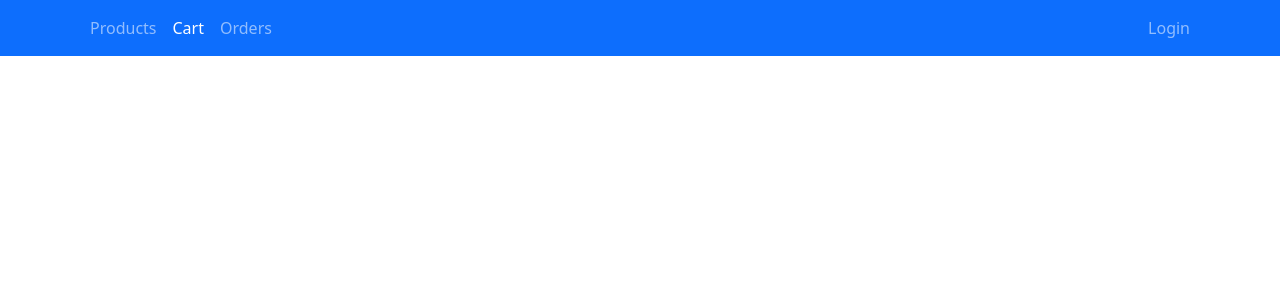
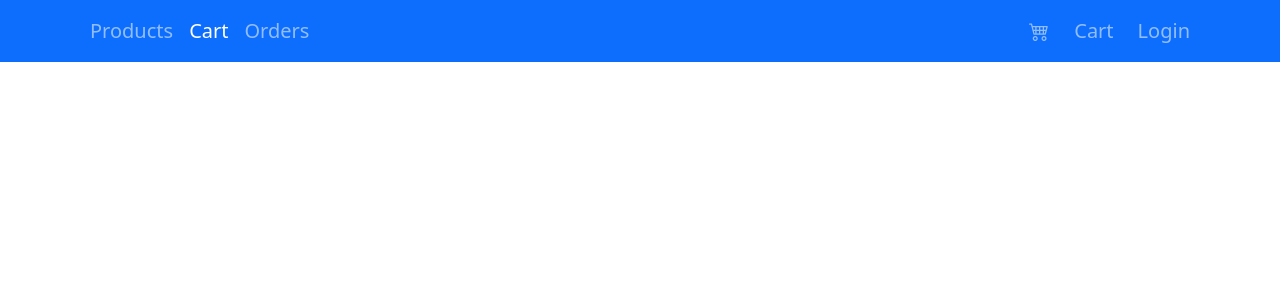
Before and after one commit to Lukasz0104/AJI_TUL_2022, an Angular app in the folder zadanie4/frontend/: page / in a window 1280 px wide. Shown: the top 300 px of the page. Built offline with nearby package versions, Linux system fonts and the light colour scheme.

Commit message:
Task 4 - Add to cart, show cart popover on hover

```diff
--- a/zadanie4/frontend/package.json
+++ b/zadanie4/frontend/package.json
@@ -23,6 +23,7 @@
         "@ng-bootstrap/ng-bootstrap": "^13.1.1",
         "@popperjs/core": "^2.10.2",
         "bootstrap": "^5.2.0",
+        "bootstrap-icons": "^1.10.2",
         "rxjs": "~7.5.0",
         "tslib": "^2.3.0",
         "zone.js": "~0.11.4"
--- a/zadanie4/frontend/src/app/app-routing.module.ts
+++ b/zadanie4/frontend/src/app/app-routing.module.ts
@@ -1,11 +1,16 @@
 import { NgModule } from '@angular/core';
 import { RouterModule, Routes } from '@angular/router';
+import { CartComponent } from './components/cart/cart.component';
 import { ProductsComponent } from './components/products/products.component';
 
 const routes: Routes = [
     {
         path: 'products',
         component: ProductsComponent
+    },
+    {
+        path: 'cart',
+        component: CartComponent
     }
 ];
 
--- a/zadanie4/frontend/src/app/app.module.ts
+++ b/zadanie4/frontend/src/app/app.module.ts
@@ -9,13 +9,15 @@ import { AppComponent } from './app.component';
 import { ProductsFilterComponent } from './components/products-filter/products-filter.component';
 import { ProductsComponent } from './components/products/products.component';
 import { TopBarComponent } from './components/top-bar/top-bar.component';
+import { CartComponent } from './components/cart/cart.component';
 
 @NgModule({
     declarations: [
         AppComponent,
         TopBarComponent,
         ProductsComponent,
-        ProductsFilterComponent
+        ProductsFilterComponent,
+        CartComponent
     ],
     imports: [
         BrowserModule,
--- a/zadanie4/frontend/src/app/components/products/products.component.html
+++ b/zadanie4/frontend/src/app/components/products/products.component.html
@@ -5,13 +5,13 @@
         <table class="table table-striped">
             <thead>
                 <tr>
-                    <th class="col col-1 text-center">#</th>
+                    <th class="col text-center">#</th>
                     <th class="col col-2 text-center">Name</th>
                     <th class="col col-4 text-center">Description</th>
-                    <th class="col col-1 text-center">Price</th>
-                    <th class="col col-1 text-center">Weight</th>
+                    <th class="col text-center">Price</th>
+                    <th class="col text-center">Weight</th>
                     <th class="col col-2 text-center">Category</th>
-                    <th class="col col-2 text-center"></th>
+                    <th class="col text-center"></th>
                 </tr>
             </thead>
             <tbody class="table-group-divider">
@@ -22,8 +22,13 @@
                     <td class="text-center">{{ product.unitPrice }}</td>
                     <td class="text-center">{{ product.unitWeight }}</td>
                     <td class="text-center">{{ product.category.name }}</td>
-                    <td>
-                        <button class="btn btn-outline-primary">Action</button>
+                    <td class="text-center">
+                        <button
+                            class="btn btn-outline-primary px-3"
+                            (click)="addToCart(i)">
+                            <i class="bi bi-cart-plus"></i>
+                            <span class="mx-2">Add to cart</span>
+                        </button>
                     </td>
                 </tr>
             </tbody>
--- a/zadanie4/frontend/src/app/components/products/products.component.ts
+++ b/zadanie4/frontend/src/app/components/products/products.component.ts
@@ -1,5 +1,6 @@
 import { Component, OnInit } from '@angular/core';
 import { Product } from '../../models/product';
+import { CartService } from '../../services/cart.service';
 import { ProductService } from '../../services/product.service';
 import { Filters } from '../products-filter/products-filter.component';
 
@@ -10,7 +11,10 @@ import { Filters } from '../products-filter/products-filter.component';
 export class ProductsComponent implements OnInit {
     products: Product[] = [];
 
-    constructor(private productService: ProductService) {}
+    constructor(
+        private productService: ProductService,
+        private cartService: CartService
+    ) {}
 
     ngOnInit(): void {
         this.productService.get().subscribe((v) => (this.products = v));
@@ -19,4 +23,8 @@ export class ProductsComponent implements OnInit {
     filterProducts(filters: Filters) {
         // TODO add filtering logic
     }
+
+    addToCart(id: number) {
+        this.cartService.addProduct(id);
+    }
 }
--- a/zadanie4/frontend/src/app/components/top-bar/top-bar.component.html
+++ b/zadanie4/frontend/src/app/components/top-bar/top-bar.component.html
@@ -1,4 +1,4 @@
-<nav class="navbar navbar-expand-lg navbar-dark bg-primary">
+<nav class="navbar navbar-expand-lg navbar-dark bg-primary fs-5">
     <div class="container container-xxl">
         <ul class="navbar-nav me-auto mb-2 mb-lg-0">
             <li>
@@ -29,6 +29,36 @@
         </ul>
         <ul class="navbar-nav flex-row flex-wrap">
             <li class="nav-item">
+                <span
+                    (mouseleave)="p.close()"
+                    class="nav-link">
+                    <span
+                        [ngbPopover]="PopoverContent"
+                        (mouseenter)="p.open()"
+                        [popoverTitle]="PopoverTitle"
+                        autoClose="outside"
+                        #p="ngbPopover">
+                        <a
+                            routerLink="/cart"
+                            class="nav-link d-inline">
+                            <i class="bi bi-cart4 position-relative px-1">
+                                <ng-container *ngIf="cartService.count > 0">
+                                    <span
+                                        class="position-absolute top-0 start-100 translate-middle badge rounded-pill bg-danger">
+                                        {{ cartService.count }}
+                                    </span>
+                                </ng-container>
+                            </i>
+                        </a>
+                    </span>
+                    <a
+                        class="nav-link d-inline"
+                        routerLink="/cart">
+                        Cart
+                    </a>
+                </span>
+            </li>
+            <li class="nav-item">
                 <a
                     routerLink="/"
                     class="nav-link">
@@ -38,3 +68,11 @@
         </ul>
     </div>
 </nav>
+
+<ng-template #PopoverTitle>
+    <span class="text-dark fw-bold w-100 fs-5">Cart</span>
+</ng-template>
+
+<ng-template #PopoverContent>
+    <div class="d-inline md-0"></div>
+</ng-template>
--- a/zadanie4/frontend/src/app/components/top-bar/top-bar.component.ts
+++ b/zadanie4/frontend/src/app/components/top-bar/top-bar.component.ts
@@ -1,10 +1,11 @@
 import { Component } from '@angular/core';
 import { Router } from '@angular/router';
+import { CartService } from '../../services/cart.service';
 
 @Component({
     selector: 'app-top-bar',
     templateUrl: './top-bar.component.html'
 })
 export class TopBarComponent {
-    constructor(public router: Router) {}
+    constructor(protected router: Router, protected cartService: CartService) {}
 }
--- /dev/null
+++ b/zadanie4/frontend/src/app/services/cart.service.ts
@@ -0,0 +1,24 @@
+import { Injectable } from '@angular/core';
+
+@Injectable({
+    providedIn: 'root'
+})
+export class CartService {
+    private readonly cart: Map<number, number> = new Map();
+
+    addProduct(id: number) {
+        const count: number | undefined = this.cart.get(id);
+
+        if (count) {
+            this.cart.set(id, count + 1);
+        } else {
+            this.cart.set(id, 1);
+        }
+    }
+
+    get count(): number {
+        let count = 0;
+        this.cart.forEach((v) => (count += v));
+        return count;
+    }
+}
--- a/zadanie4/frontend/src/styles.css
+++ b/zadanie4/frontend/src/styles.css
@@ -1 +1,2 @@
 /* You can add global styles to this file, and also import other style files */
+@import "~bootstrap-icons/font/bootstrap-icons.css";
```
Also changed, not shown: zadanie4/frontend/src/app/components/cart/cart.component.ts (added, +7 -0 lines), zadanie4/frontend/src/app/components/cart/cart.component.html (added), 1 other file (tests, documents, lock files or other folders).
